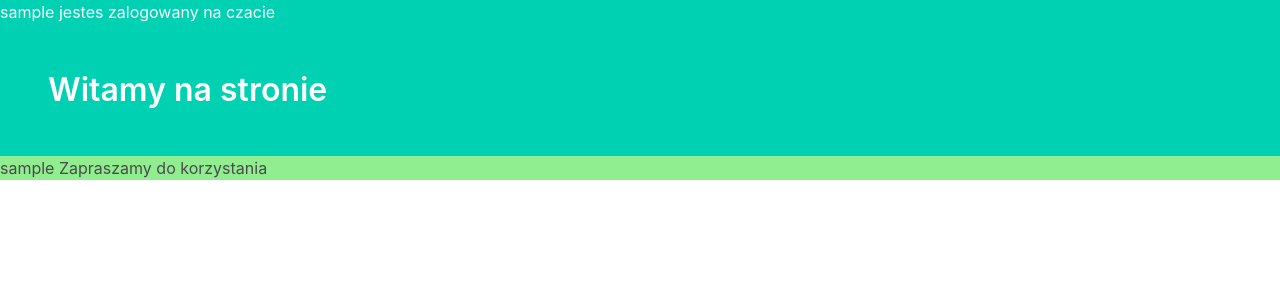
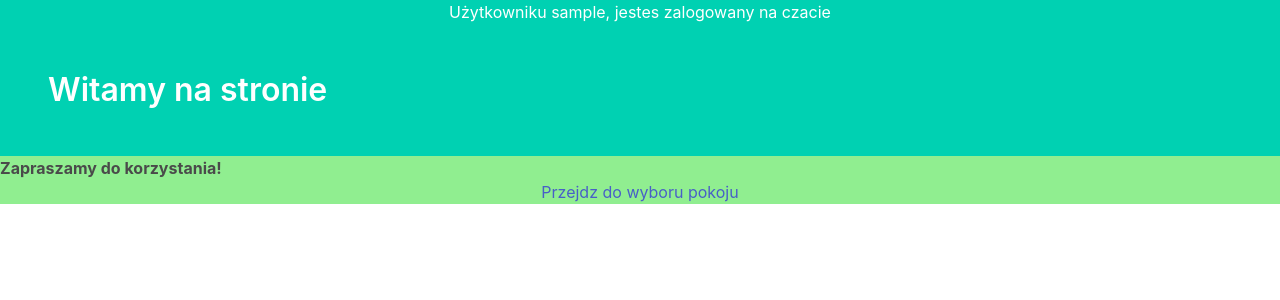
Before and after one commit to jakubmichalik98-98/GroupChat, a Django app: page / in a window 1280 px wide. Shown: the top 300 px of the page. Run offline with Django 3.2, Linux system fonts and the light colour scheme; the visitor is signed in with stand-in values (Sample User, id 1); some libraries are stand-ins or nearby versions.

Commit message:
add some css

```diff
--- a/GroupChatDjango/chat/templates/chat/index.html
+++ b/GroupChatDjango/chat/templates/chat/index.html
@@ -1,7 +1,11 @@
 {% extends 'base.html' %}
 
+{% block description %}
+        Wybor pokoju
+        {% endblock %}
+
 {% block content %}
-    What chat room would you like to enter?<br/>
+    Do jakiego pokoju chcesz dolaczyc?<br/>
     <input id="room-name-input" type="text" size="100"/><br/>
     <input id="room-name-submit" type="button" value="Enter"/>
 
--- a/GroupChatDjango/chat/templates/chat/room.html
+++ b/GroupChatDjango/chat/templates/chat/room.html
@@ -1,4 +1,8 @@
 {% extends "base.html" %}
+
+{% block description %}
+        Milego czatowania!
+        {% endblock %}
 
 {% block logout %}
 {% if user.is_authenticated %}
--- a/GroupChatDjango/static/main.css
+++ b/GroupChatDjango/static/main.css
@@ -15,3 +15,17 @@ justify-content: flex-end;
 align-items: flex-start;
 font-size: 15px
 }
+
+.super_chat{
+display: flex;
+justify-content: center;}
+
+.room_choose{
+display:flex;
+justify-content: center;
+}
+
+.user_desc{
+display: flex;
+justify-content: center;
+}
--- a/GroupChatDjango/templates/base.html
+++ b/GroupChatDjango/templates/base.html
@@ -18,7 +18,9 @@
 
   <div class="hero-body">
       <h1 class="title">
+        {% block description %}
         Witamy na stronie
+        {% endblock %}
       </h1>
   </div>
 </section>
--- a/GroupChatDjango/templates/home.html
+++ b/GroupChatDjango/templates/home.html
@@ -5,7 +5,8 @@
 {% block login %}
 
 {% if user.is_authenticated %}
-    <p>{{ user.username }} jestes zalogowany na czacie</p>
+    <p class="user_desc">Użytkowniku {{ user.username }}, jestes zalogowany na czacie</p>
+
 {% else %}
     <b class="login_text"> Nie jestes zalogowany</b>
 <a class="login_link" href="{% url 'login' %}">Zaloguj sie</a>
@@ -14,8 +15,9 @@
 
 {% block content %}
 {% if user.is_authenticated %}
-    <p>{{ user.username }} Zapraszamy do korzystania </p>
+    <b>Zapraszamy do korzystania! </b>
+<a class="room_choose" href="{% url 'index' %}">Przejdz do wyboru pokoju</a>
 {% else %}
-    <p>Super Chat, zaloguj sie! </p>
+    <b class="super_chat">Super Chat, zaloguj sie! </b>
 {% endif %}
 {% endblock %}
--- a/GroupChatDjango/templates/registration/login.html
+++ b/GroupChatDjango/templates/registration/login.html
@@ -1,4 +1,8 @@
 {% extends "base.html" %}
+
+{% block description %}
+        Strona logowania
+{% endblock %}
 
 {% block title %} Logowanie {% endblock %}
 {% block content %}
```
